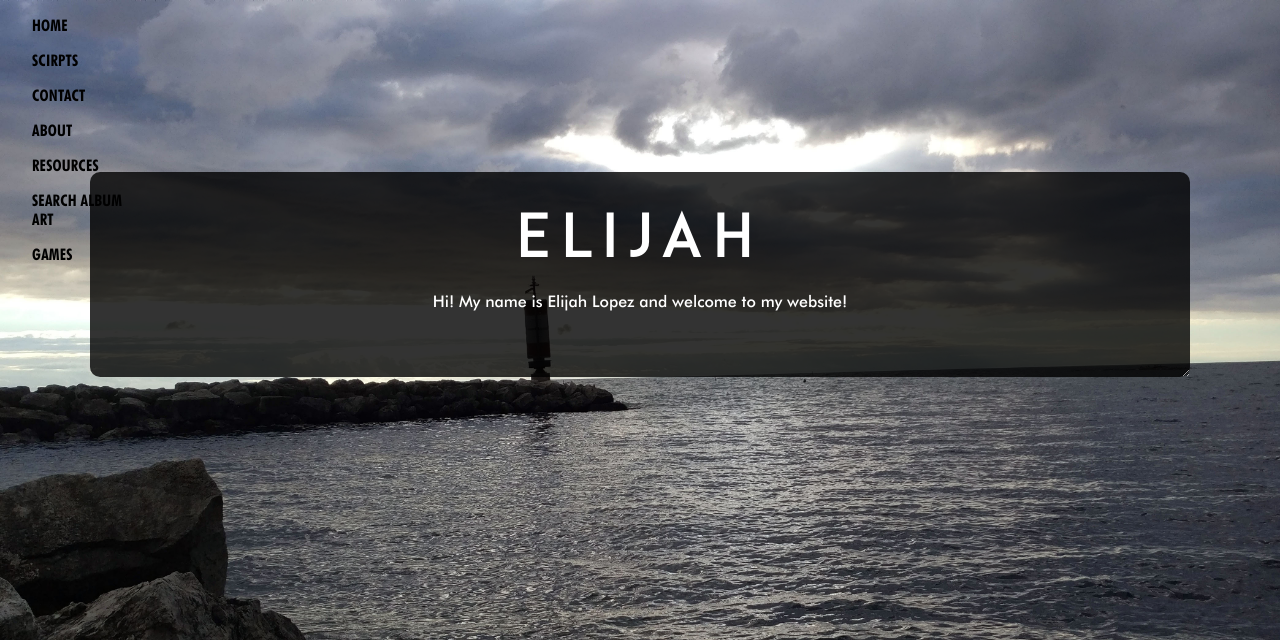
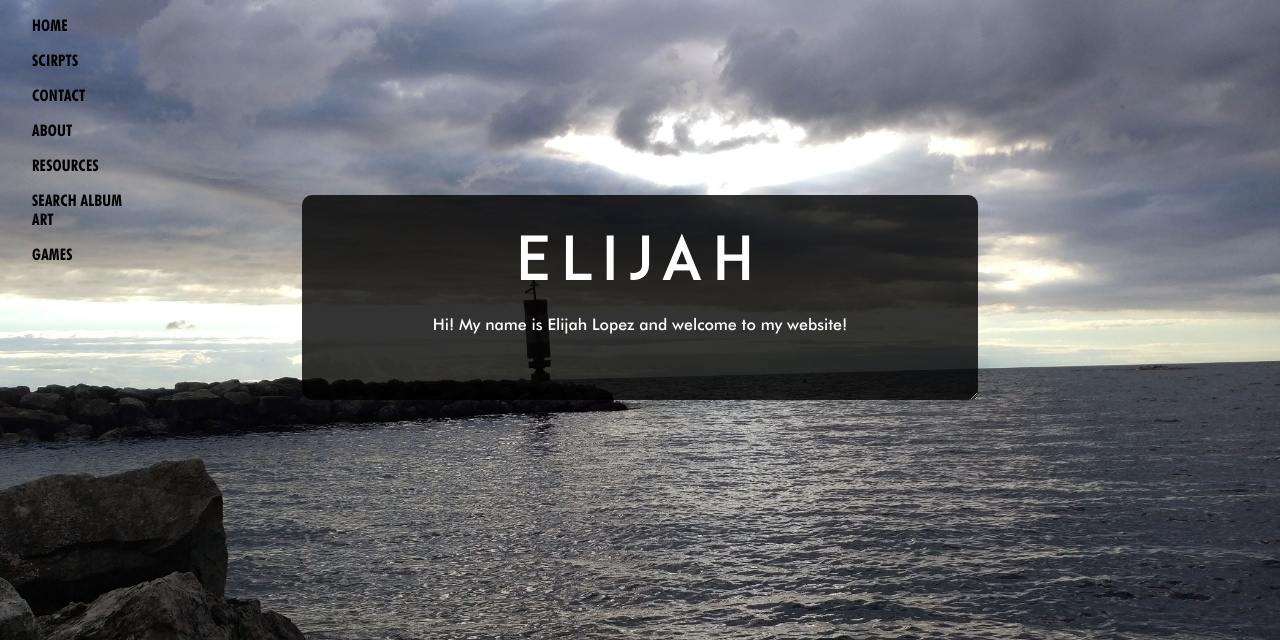
Before and after one commit to elibroftw/website, a Flask app: page / in a window 1280 px wide. Shown: the top 640 px of the page. Run offline with Flask 2, Linux system fonts and the light colour scheme; parts of the project's set-up code (start-up, migrations or seed data) failed here and were passed over.

Commit message:
update
Former-commit-id: 3af80b98c4be1ab1f866dcb5a8c223b1d22710a1
Former-commit-id: adce2e6259f4b43723141f817e5038fbc2dd11cb [formerly 067a8c709c955972cf149fbfd52e39ef30f1ae09]
Former-commit-id: 16ac4e265ae3491357710140d538e7a022bb684f

```diff
--- a/static/css/template.css
+++ b/static/css/template.css
@@ -27,12 +27,12 @@
     border-radius: 10px;
     background-color: rgba(0, 0, 0, 0.8);
     margin: auto;
-    width: auto;
+    width: 45%;
     max-width: 1000px;
     resize: both;
     overflow: overlay;
     text-align: center;
-    margin-top: -100px;
+    margin-top: -6%;
 }
 
 body {
```
